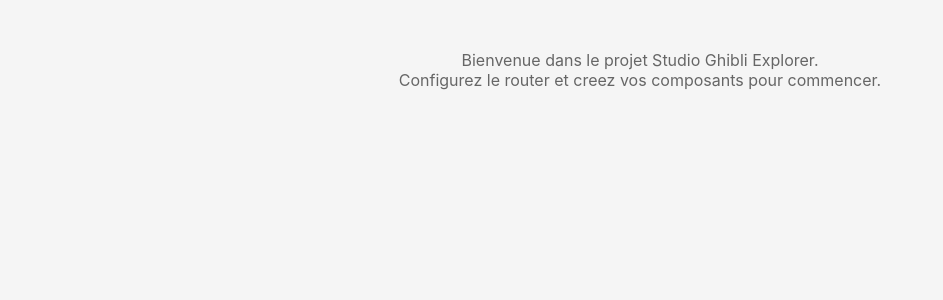
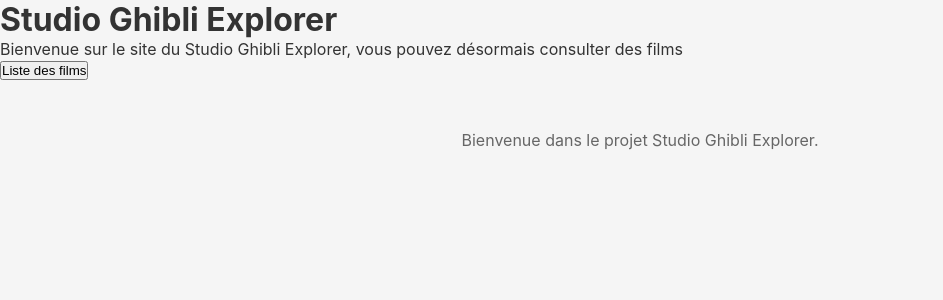
Before and after one commit to noee29/tp-note-noe-labbe-vuejs, a Vue app: page / in a window 1280 px wide. Shown: the top 300 px of the page, without its empty margins (0-943 px from the left). Built offline with nearby package versions, Linux system fonts and the light colour scheme.

Commit message:
ajout page accueil et configuration du router avec 5 routes

```diff
--- a/package.json
+++ b/package.json
@@ -12,7 +12,7 @@
     "axios": "^1.7.0",
     "pinia": "^2.3.0",
     "vue": "^3.5.0",
-    "vue-router": "^4.5.0"
+    "vue-router": "^4.6.4"
   },
   "devDependencies": {
     "@vitejs/plugin-vue": "^5.2.0",
--- a/src/App.vue
+++ b/src/App.vue
@@ -3,15 +3,18 @@
     <!-- TODO : Ajouter la NavBar ici -->
 
     <!-- TODO : Ajouter <router-view /> pour afficher les pages -->
+     <h1>Studio Ghibli Explorer</h1>
+     <p>Bienvenue sur le site du Studio Ghibli Explorer, vous pouvez désormais consulter des films</p>
+     <button>Liste des films</button>
     <p style="text-align: center; margin-top: 50px; color: #666;">
       Bienvenue dans le projet Studio Ghibli Explorer.<br />
-      Configurez le router et creez vos composants pour commencer.
     </p>
   </div>
 </template>
 
 <script setup>
 // TODO : Importer vos composants (NavBar, etc.)
+
 </script>
 
 <style>
--- a/src/views/HomeView.vue
+++ b/src/views/HomeView.vue
@@ -2,12 +2,16 @@
   <div>
     <!-- TODO : Creer la page d'accueil -->
     <!-- - Titre de l'application -->
+     <h1>Studio Ghibli Explorer</h1>
     <!-- - Message de bienvenue -->
+     <p>Bienvenue sur le site du Studio Ghibli Explorer</p>
     <!-- - Lien/bouton vers la liste des films -->
+     <button>@click="">Lien vers les films</button>
     <h1>Home</h1>
   </div>
 </template>
 
 <script setup>
 // TODO : Importer useRouter si besoin pour la navigation
+import { ref } from 'vue'
 </script>
```
Also changed, not shown: src/router/index.js (+13 -1 lines), 2 other files (tests, documents, lock files or other folders).
